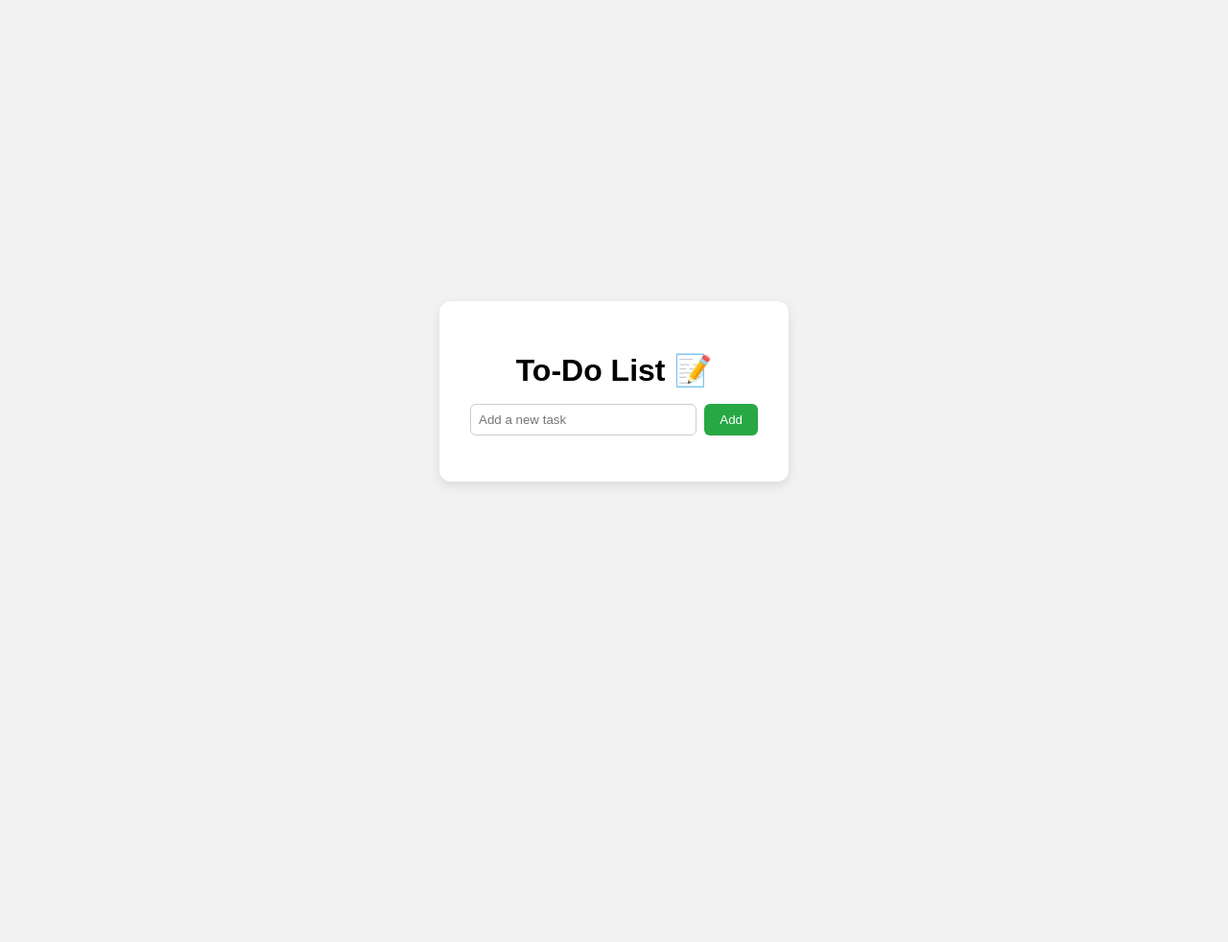
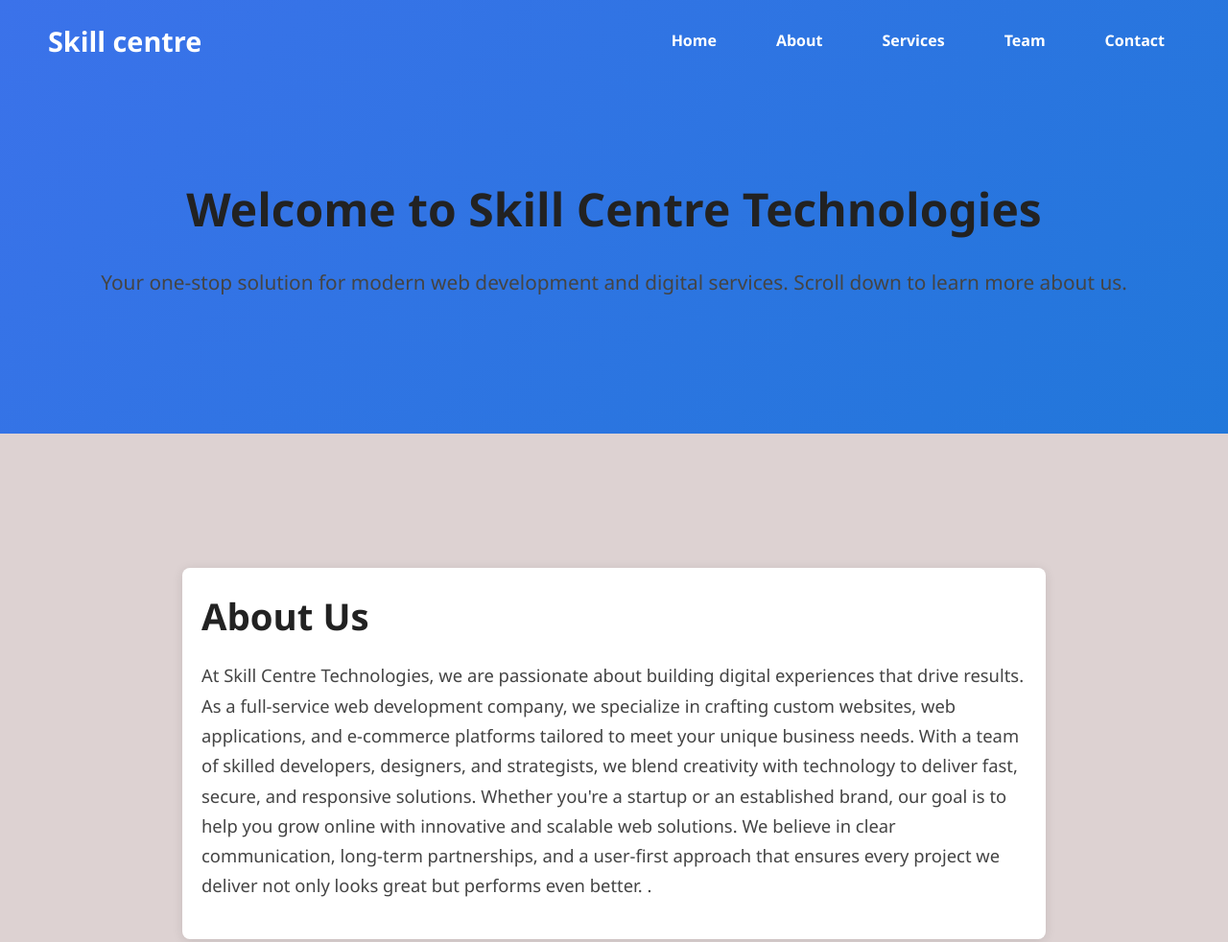
Before and after one commit to shyam05-k/-SkillCraft-Technology, a plain HTML site: page index.html in a window 1280 px wide. Shown: the top 982 px of the page at 96% size. Before the commit the page ends 816 px from the top, so only its background shows below. Drawn offline with Linux system fonts and the light colour scheme.

Commit message:
Add files via upload

```diff
--- a/index.html
+++ b/index.html
@@ -2,19 +2,82 @@
 <html lang="en">
 <head>
   <meta charset="UTF-8" />
-  <meta name="viewport" content="width=device-width, initial-scale=1.0"/>
-  <title>To-Do App</title>
-  <link rel="stylesheet" href="style.css"/>
+  <meta name="viewport" content="width=device-width, initial-scale=1" />
+  <title>Responsive Landing Page</title>
+  <link rel="stylesheet" href="style.css" />
 </head>
 <body>
-  <div class="container">
-    <h1>To-Do List 📝</h1>
-    <div class="input-container">
-      <input type="text" id="taskInput" placeholder="Add a new task" />
-      <button onclick="addTask()">Add</button>
-    </div>
-    <ul id="taskList"></ul>
-  </div>
+
+  <!-- Navigation -->
+  <nav id="navbar">
+    <div class="logo">Skill centre</div>
+    <ul class="menu">
+      <li><a href="#home">Home</a></li>
+      <li><a href="#about">About</a></li>
+      <li><a href="#services">Services</a></li>
+      <li><a href="#team">Team</a></li>
+      <li><a href="#contact">Contact</a></li>
+    </ul>
+  </nav>
+
+  <!-- Sections -->
+  <section id="home">
+    <h1>Welcome to Skill Centre Technologies</h1>
+    <p>Your one-stop solution for modern web development and digital services. Scroll down to learn more about us.</p>
+  </section>
+
+
+  <section id="about">
+    <h1>About Us</h1>
+    <p>At  Skill Centre Technologies, we are passionate about building digital experiences that drive results. As a full-service web development company, we specialize in crafting custom websites, web applications, and e-commerce platforms tailored to meet your unique business needs.
+
+With a team of skilled developers, designers, and strategists, we blend creativity with technology to deliver fast, secure, and responsive solutions. Whether you're a startup or an established brand, our goal is to help you grow online with innovative and scalable web solutions.
+
+We believe in clear communication, long-term partnerships, and a user-first approach that ensures every project we deliver not only looks great but performs even better.
+
+.</p>
+  </section>
+
+  <section id="services">
+    <h1>Our Services</h1>
+    <p>We provide a wide range of web solutions and internships including:</p>
+    <ul>
+      <li>UI/UX </li>
+      <li>Datascience</li>
+      <li>App Development</li>
+      <li>Cyber Security</li>
+      <li>Digital marketing</li>
+      <li>Graphic Designing</li>
+    </ul>
+  </section>
+
+
+  <section id="team">
+    <h1>Meet Our Team</h1>
+    <p>Our team consists of talented developers, designers, and strategists who bring ideas to life.</p>
+    <ul>
+      <li><strong>Shanmathi</strong> - Lead Developer</li>
+      <li><strong>Shantha</strong> - UX/UI Designer</li>
+      <li><strong>Shankar</strong> - Project Manager</li>
+      <li><strong>Selva</strong> - Team lead</li>
+      <li><strong>Velu</strong> - Intern Software Developer</li>
+      <li><strong>Ajay</strong> - software Developer</li>
+
+
+    </ul>
+  </section>
+
+
+  <section id="contact">
+    <h1>Contact Us</h1>
+    <p>Reach out us.</p>
+    <form>
+      <input type="text" placeholder="Your Name" required />
+      <input type="email" placeholder="Your Email" required />
+      <textarea rows="5" placeholder="Your Message" required></textarea>
+      <button type="submit">Send Message</button>
+    </form>
+  </section>
 
   <script src="script.js"></script>
 </body>
--- a/script.js
+++ b/script.js
@@ -1,25 +1,33 @@
-function addTask() {
-  const input = document.getElementById("taskInput");
-  const taskText = input.value.trim();
-  if (taskText === "") return;
+// Navbar scroll effect
+const navbar = document.getElementById('navbar');
 
-  const taskList = document.getElementById("taskList");
+window.addEventListener('scroll', () => {
+  if(window.scrollY > 50) {
+    navbar.classList.add('scrolled');
+  } else {
+    navbar.classList.remove('scrolled');
+  }
+});
 
-  const li = document.createElement("li");
-  li.textContent = taskText;
 
-  li.addEventListener("click", function () {
-    li.classList.toggle("done");
+// Scroll reveal for sections
+const sections = document.querySelectorAll('section');
+
+function revealSections() {
+  const triggerBottom = window.innerHeight * 0.85; // when 85% of screen
+
+  sections.forEach(section => {
+    const sectionTop = section.getBoundingClientRect().top;
+
+    if(sectionTop < triggerBottom) {
+      section.classList.add('visible');
+    } else {
+      section.classList.remove('visible');
+    }
   });
+}
 
-  const deleteBtn = document.createElement("button");
-  deleteBtn.textContent = "X";
-  deleteBtn.onclick = function () {
-    li.remove();
-  };
+window.addEventListener('scroll', revealSections);
 
-  li.appendChild(deleteBtn);
-  taskList.appendChild(li);
-
-  input.value = "";
-}
+// Trigger once on page load
+revealSections();
--- a/style.css
+++ b/style.css
@@ -1,80 +1,221 @@
+* {
+  margin: 0;
+  padding: 0;
+  box-sizing: border-box;
+}
 body {
-  font-family: Arial, sans-serif;
-  background-color: #f2f2f2;
-  display: flex;
-  justify-content: center;
-  align-items: center;
-  height: 100vh;
+  font-family: 'Segoe UI', Tahoma, Geneva, Verdana, sans-serif;
+  line-height: 1.6;
+  background: #ddd2d2;
+  color: #333;
 }
 
-.container {
-  background: white;
-  padding: 2rem;
-  border-radius: 12px;
-  box-shadow: 0 4px 12px rgba(0, 0, 0, 0.1);
-  width: 300px;
-}
-
-h1 {
-  text-align: center;
-  margin-bottom: 1rem;
-}
-
-.input-container {
-  display: flex;
-  gap: 0.5rem;
-  margin-bottom: 1rem;
-}
-
-input {
-  flex: 1;
-  padding: 0.5rem;
-  border-radius: 6px;
-  border: 1px solid #ccc;
-}
-
-button {
-  padding: 0.5rem 1rem;
-  background-color: #28a745;
-  color: white;
-  border: none;
-  border-radius: 6px;
-  cursor: pointer;
-}
-
-button:hover {
-  background-color: #218838;
-}
-
-ul {
-  list-style: none;
-  padding: 0;
-}
-
-li {
-  background: #f9f9f9;
-  margin: 0.5rem 0;
-  padding: 0.5rem;
-  border-radius: 6px;
+/* Navbar fixed */
+nav {
+  position: fixed;
+  top: 0;
+  width: 100%;
+  background: transparent;
+  padding: 20px 50px;
   display: flex;
   justify-content: space-between;
   align-items: center;
+  transition: background-color 0.4s ease, padding 0.4s ease;
+  z-index: 10000;
 }
 
-li.done {
-  text-decoration: line-through;
-  color: gray;
+
+/* Navbar scrolled */
+nav.scrolled {
+  background-color: #111;
+  padding: 10px 50px;
+  box-shadow: 0 4px 15px rgba(0,0,0,0.4);
 }
 
-li button {
-  background: #dc3545;
-  border: none;
+/* Logo */
+.logo {
+  font-size: 1.8rem;
+  font-weight: 700;
   color: white;
-  padding: 0.3rem 0.6rem;
-  border-radius: 4px;
-  cursor: pointer;
+  user-select: none;
 }
 
-li button:hover {
-  background: #c82333;
+/* Menu styles */
+ul.menu {
+  list-style: none;
+  display: flex;
+  gap: 30px;
 }
+
+ul.menu li a {
+  color: white;
+  text-decoration: none;
+  font-weight: 600;
+  padding: 8px 16px;
+  border-radius: 6px;
+  transition: background-color 0.3s ease, color 0.3s ease;
+  cursor: pointer;
+  font-size: 1rem;
+}
+
+/* Hover effect */
+ul.menu li a:hover {
+  background-color: #b3858d;
+  color: white;
+}
+
+
+/* Scrolled menu items */
+nav.scrolled ul.menu li a {
+  color: #ddd;
+}
+nav.scrolled ul.menu li a:hover {
+  background-color: #6969c3;
+  color: white;
+}
+
+/* Sections styling */
+section {
+  max-width: 900px;
+  margin: 140px auto 60px; /* margin top for fixed nav */
+  padding: 20px;
+  background: white;
+  border-radius: 8px;
+  box-shadow: 0 2px 12px rgba(0,0,0,0.1);
+}
+
+section h1 {
+  margin-bottom: 15px;
+  font-size: 2.4rem;
+  color: #222;
+}
+
+section p {
+  font-size: 1.15rem;
+  color: #444;
+  line-height: 1.7;
+  margin-bottom: 20px;
+}
+
+
+
+/* Hover effect on all sections */
+section {
+  transition: box-shadow 0.3s ease, transform 0.3s ease;
+  will-change: transform, box-shadow;
+}
+section:hover {
+  box-shadow: 0 12px 25px rgba(10, 57, 113, 0.4);
+  transform: translateY(-8px);
+}
+
+/* Animation keyframes */
+@keyframes fadeSlideUp {
+  0% {
+    opacity: 0;
+    transform: translateY(20px);
+  }
+  100% {
+    opacity: 1;
+    transform: translateY(0);
+  }
+}
+/* Initially hide sections */
+section {
+  opacity: 0;
+  transform: translateY(20px);
+  transition: opacity 0.6s ease, transform 0.6s ease;
+}
+
+/* Animate visible sections */
+section.visible {
+  opacity: 1;
+  transform: translateY(0);
+  animation: fadeSlideUp 0.6s forwards;
+}
+
+/* Animate headings and paragraphs inside visible sections */
+section.visible h1,
+section.visible p,
+section.visible ul,
+section.visible form {
+  animation: fadeSlideUp 0.8s forwards;
+  animation-delay: 0.2s;
+}
+
+/* Hero Section special */
+#home {
+  background: linear-gradient(135deg, #3b72ea, #2177da);
+  color: white;
+  text-align: center;
+  padding: 180px 20px 140px;
+  margin: 0;
+  border-radius: 0;
+  box-shadow: none;
+   max-width: 100%;
+}
+#home h1 {
+  font-size: 3rem;
+  margin-bottom: 20px;
+  font-weight: 700;
+}
+#home p {
+  font-size: 1.3rem;
+  max-width: 100%;
+  margin: 0 auto;
+}
+
+/* Contact form */
+form {
+  display: flex;
+  flex-direction: column;
+  gap: 15px;
+  max-width: 500px;
+}
+form input, form textarea {
+  padding: 12px;
+  font-size: 1rem;
+  border: 1.5px solid #ccc;
+  border-radius: 5px;
+  resize: none;
+  transition: border-color 0.3s ease;
+}
+form input:focus, form textarea:focus {
+  border-color:  #3b72ea;
+  outline: none;
+}
+form button {
+  background-color: #3b72ea;
+  color: white;
+  border: none;
+  padding: 12px;
+  font-size: 1.1rem;
+  font-weight: 600;
+  border-radius: 5px;
+  cursor: pointer;
+  transition: background-color 0.3s ease;
+}
+
+form button:hover {
+  background-color: #6969c3;
+}
+
+/* Responsive */
+@media (max-width: 700px) {
+  nav {
+    padding: 10px 20px;
+  }
+  ul.menu {
+    gap: 15px;
+  }
+  section {
+    margin: 120px 20px 40px;
+    padding: 15px;
+  }
+  #home h1 {
+    font-size: 2.2rem;
+  }
+  #home p {
+    font-size: 1.1rem;
+  }
+}
```
